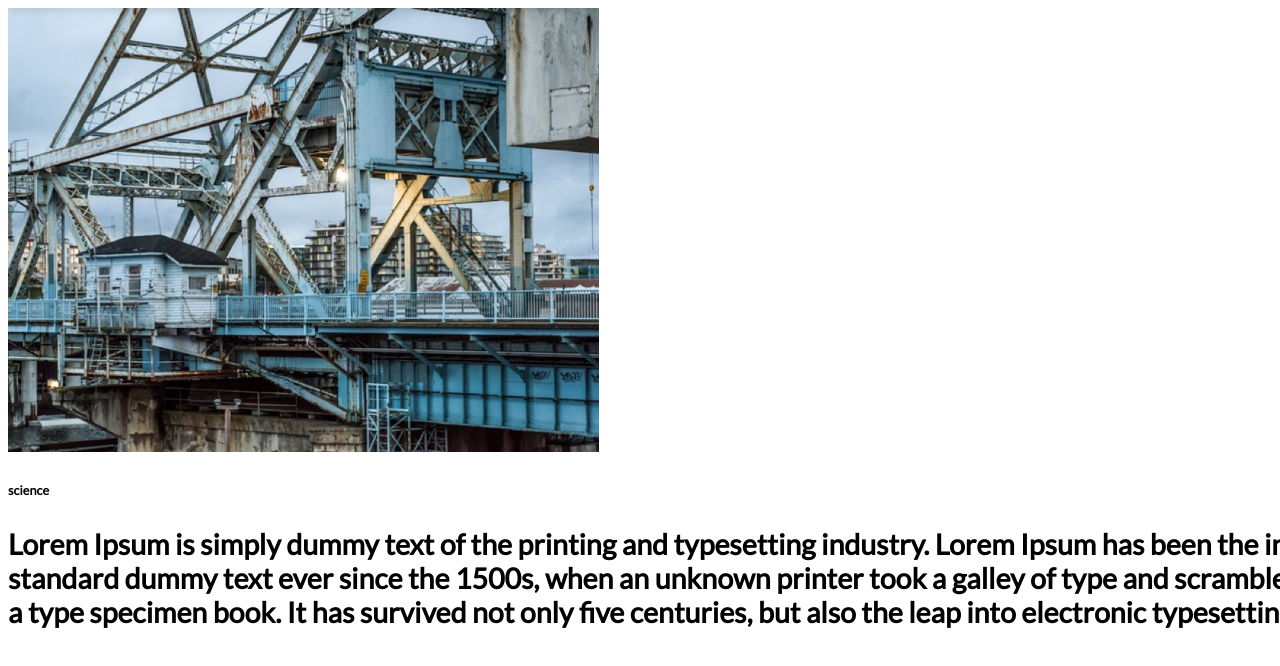
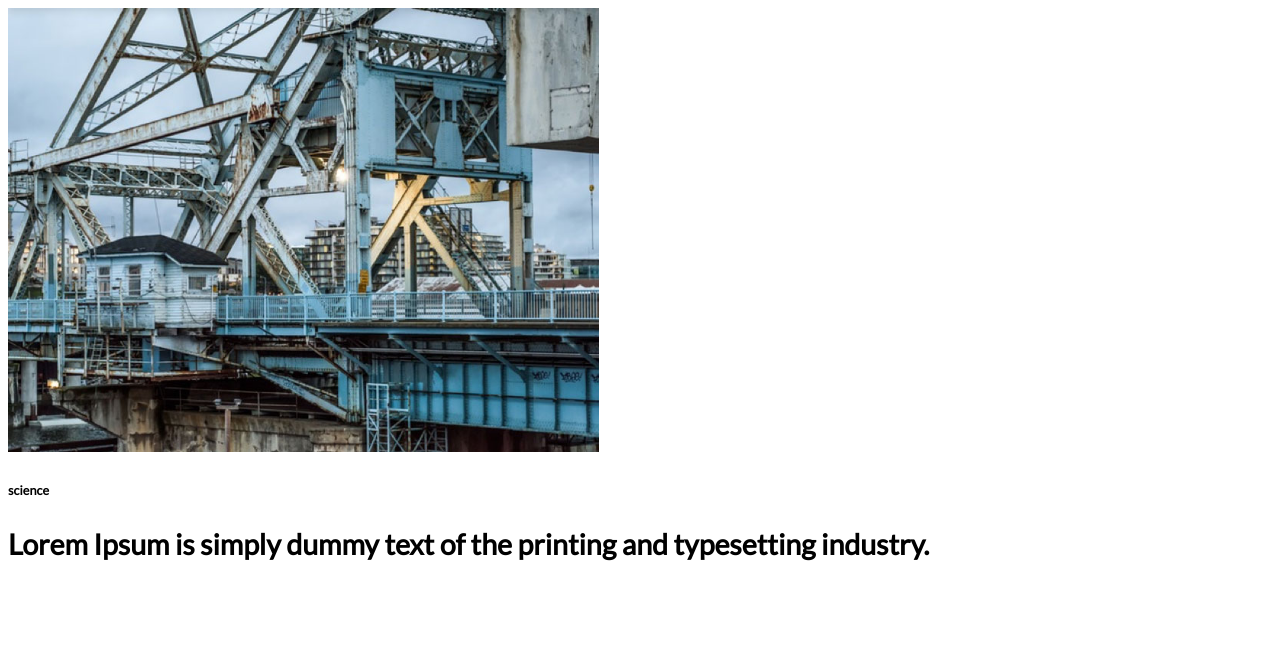
Before and after one commit to sreechithragit/Home-demo, a plain HTML site: page index.html in a window 1280 px wide. Shown: the top 666 px of the page. Drawn offline with Linux system fonts and the light colour scheme.

Commit message:
Update index.html

```diff
--- a/index.html
+++ b/index.html
@@ -14,8 +14,7 @@
   <img class="sci-image" src="images/1.jpg" alt="sciencee">
     <span class="ryt-one">
       <h6 class="titl">science</h6>
-      <h2 class="subj-tyl">Lorem Ipsum is simply dummy text of the printing and typesetting industry. Lorem Ipsum has been the industry's standard dummy text ever since the 1500s, when an unknown printer took a galley of type and scrambled it to make a type specimen book. It has survived not only five centuries, but also the leap into electronic typesetting.
-        </h2>
+      <h2 class="subj-tyl">Lorem Ipsum is simply dummy text of the printing and typesetting industry.</h2>
 
     </span>
 
```
